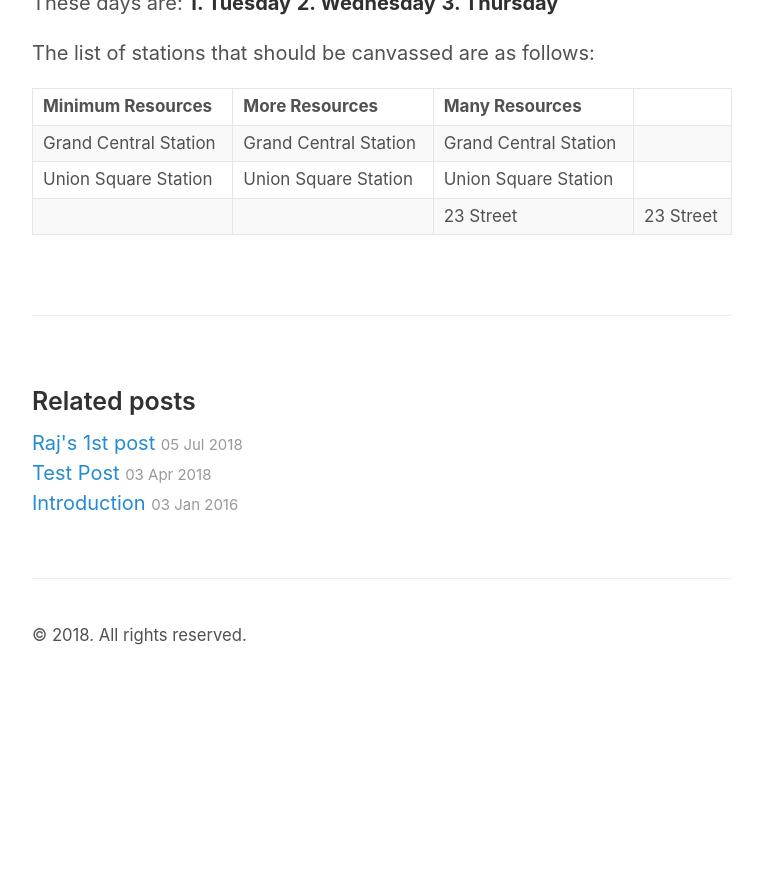
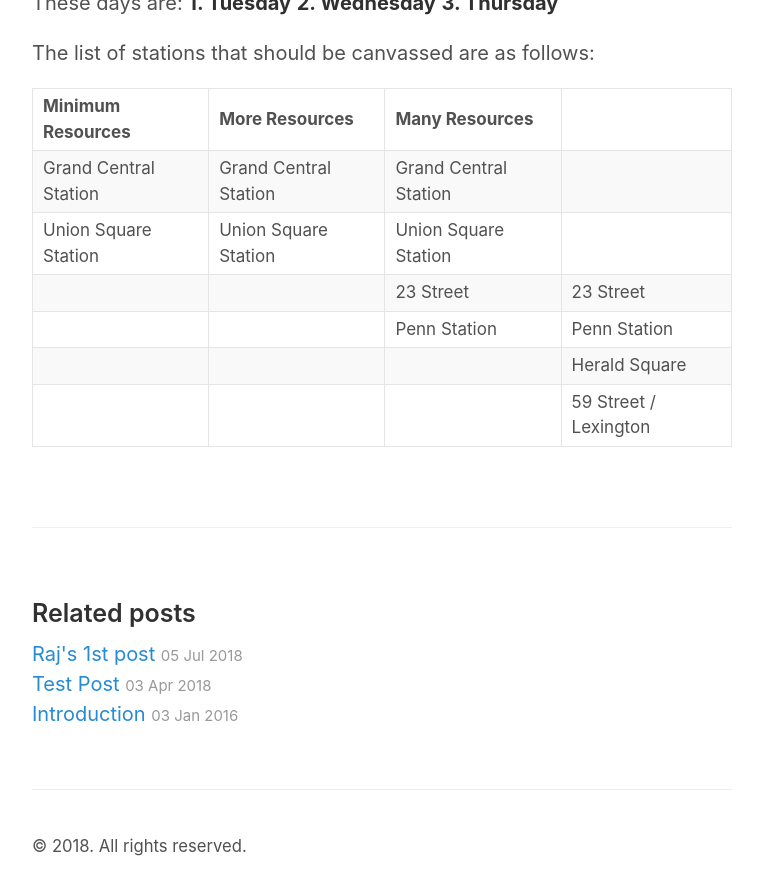
Before and after one commit to questiegit/questiegit.github.io, a Jekyll site: the page built from _posts/2018-07-07-BensonBlog.md, in a window 1280 px wide and 900 px high, scrolled down 1857 px. Shown: the top 895 px of the window, without its empty margins (258-1021 px from the left). Built offline with Jekyll 4.4.1, drawn with Linux system fonts in a browser that asks for light colours; our own code applies the rules of GitHub Pages for plain Markdown files; before the commit the page ends 2546 px from its top, so only the background shows below that.

```diff
--- a/_posts/2018-07-07-BensonBlog.md
+++ b/_posts/2018-07-07-BensonBlog.md
@@ -48,3 +48,6 @@ The list of stations that should be canvassed are as follows:
  Grand Central Station | Grand Central Station | Grand Central Station
  Union Square Station | Union Square Station | Union Square Station
  | | 23 Street | 23 Street
+ | | Penn Station | Penn Station
+ | | | Herald Square
+ | | | 59 Street / Lexington
```
